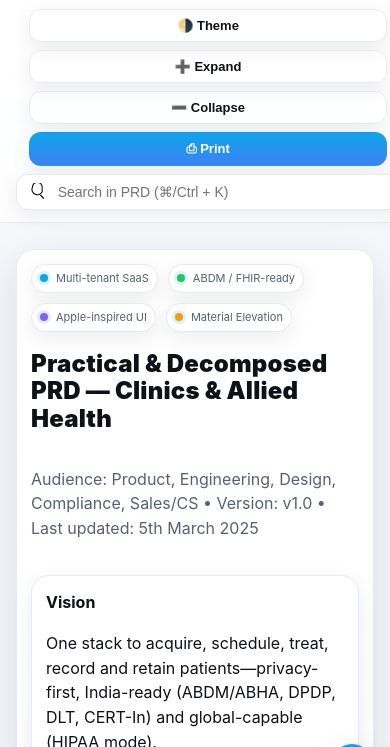
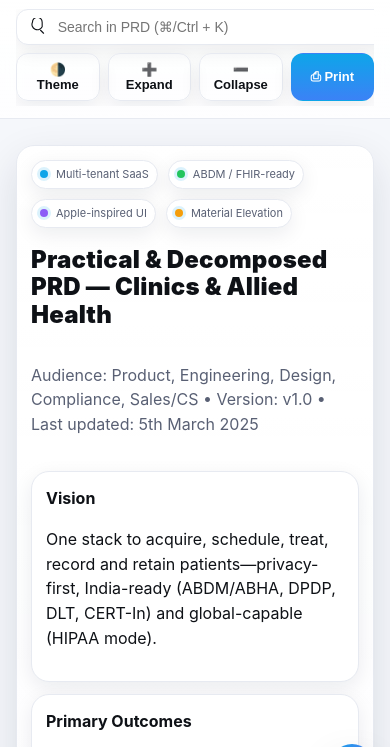
Before and after one commit to adonisarun123/health-os, a plain HTML site: page index.html in a window 390 px wide. Shown: the part 40-787 px from the top of the page. Drawn offline with Linux system fonts and the light colour scheme.

Commit message:
Updated the code for the buttons to work

```diff
--- a/index.html
+++ b/index.html
@@ -325,6 +325,9 @@
       .actions {
         width: 100%;
         justify-content: space-between;
+        flex-wrap: nowrap;
+        overflow-x: auto;
+        padding-bottom: 5px;
       }
 
       .search {
@@ -454,14 +457,22 @@
         flex-direction: column;
         width: 100%;
         gap: 8px;
+        align-items: stretch;
       }
 
       .search {
         order: 1;
       }
 
+      .btn-group {
+        display: flex;
+        gap: 8px;
+        justify-content: space-between;
+        order: 2;
+      }
+
       .btn {
-        width: 100%;
+        flex: 1;
         justify-content: center;
       }
 
@@ -515,10 +526,12 @@
           <svg width="18" height="18" viewBox="0 0 24 24" fill="none" aria-hidden="true"><path d="M21 21l-4.3-4.3m2.3-5.2A7 7 0 1 1 5 5a7 7 0 0 1 14 0z" stroke="currentColor" stroke-width="1.6" stroke-linecap="round"/></svg>
           <input id="search" type="search" placeholder="Search in PRD (⌘/Ctrl + K)" aria-label="Search PRD"/>
         </div>
-        <button class="btn ghost" id="toggleTheme" aria-pressed="false" title="Toggle theme" type="button">🌗 Theme</button>
-        <button class="btn ghost" id="expandAll" title="Expand all modules" type="button">➕ Expand</button>
-        <button class="btn ghost" id="collapseAll" title="Collapse all modules" type="button">➖ Collapse</button>
-        <button class="btn primary" id="printDoc" title="Print / Save as PDF" type="button">⎙ Print</button>
+        <div class="btn-group">
+          <button class="btn ghost" id="toggleTheme" aria-pressed="false" title="Toggle theme" type="button">🌗 Theme</button>
+          <button class="btn ghost" id="expandAll" title="Expand all modules" type="button">➕ Expand</button>
+          <button class="btn ghost" id="collapseAll" title="Collapse all modules" type="button">➖ Collapse</button>
+          <button class="btn primary" id="printDoc" title="Print / Save as PDF" type="button">⎙ Print</button>
+        </div>
       </div>
     </div>
   </header>
@@ -1662,23 +1675,29 @@ GET /automation/runs</code></pre>
     // Theme toggle
     const themeBtn = document.getElementById('toggleTheme');
     const saved = localStorage.getItem('theme');
-    if(saved){ document.documentElement.setAttribute('data-theme', saved); }
+    if(saved){
+      document.documentElement.setAttribute('data-theme', saved);
+      themeBtn.setAttribute('aria-pressed', saved === 'dark');
+    }
     themeBtn.addEventListener('click', () => {
       const curr = document.documentElement.getAttribute('data-theme');
       const next = curr === 'light' ? 'dark' : 'light';
       document.documentElement.setAttribute('data-theme', next);
       localStorage.setItem('theme', next);
-      themeBtn.setAttribute('aria-pressed', next==='dark');
+      themeBtn.setAttribute('aria-pressed', next === 'dark');
     });
-    themeBtn.setAttribute('aria-pressed', (document.documentElement.getAttribute('data-theme')==='dark'));
+
     // Expand/Collapse all (clears any search filtering so everything is visible)
     const expandAll = document.getElementById('expandAll');
     const collapseAll = document.getElementById('collapseAll');
     const searchInput = document.getElementById('search');
+
     // Back to top
     document.getElementById('toTop').addEventListener('click', () => window.scrollTo({top:0, behavior:'smooth'}));
+
     // Print
     document.getElementById('printDoc').addEventListener('click', () => window.print());
+
     // Reading progress bar
     const progress = document.getElementById('progress');
     const onScroll = () => {
@@ -1688,6 +1707,7 @@ GET /automation/runs</code></pre>
     };
     document.addEventListener('scroll', onScroll, {passive:true});
     onScroll();
+
     // --- Search, highlight & filter ---
     const markText = (node, term) => {
       const walker = document.createTreeWalker(node, NodeFilter.SHOW_TEXT, null);
@@ -1712,15 +1732,17 @@ GET /automation/runs</code></pre>
           frag.appendChild(mk);
           lastIndex = m.index + m[0].length;
         }
-        frag.appendChild(document.createTextNode(text.slice(lastIndex]));
+        frag.appendChild(document.createTextNode(text.slice(lastIndex)));
         parent.replaceChild(frag, tn);
       });
     };
+
     const clearMarks = () => document.querySelectorAll('mark').forEach(m => {
       const parent = m.parentNode;
       parent.replaceChild(document.createTextNode(m.textContent), m);
       parent.normalize();
     });
+
     const filterSections = term => {
       clearMarks();
       if(!term){
@@ -1737,23 +1759,28 @@ GET /automation/runs</code></pre>
       matches.slice(0,10).forEach(m => m.open = true);
       matches.forEach(m => markText(m, term));
     };
+
     searchInput.addEventListener('input', e => filterSections(e.target.value.trim()));
+
     window.addEventListener('keydown', e => {
       if((e.ctrlKey || e.metaKey) && e.key.toLowerCase()==='k'){
         e.preventDefault(); searchInput.focus(); searchInput.select();
       }
     });
+
     // Make sure expand/collapse always affect all sections and clear filters
     expandAll.addEventListener('click', () => {
       if (searchInput) { searchInput.value = ''; }
       clearMarks();
       document.querySelectorAll('details.prd').forEach(d => { d.style.removeProperty('display'); d.open = true; });
     });
+
     collapseAll.addEventListener('click', () => {
       if (searchInput) { searchInput.value = ''; }
       clearMarks();
       document.querySelectorAll('details.prd').forEach(d => { d.style.removeProperty('display'); d.open = false; });
     });
+
     // Copy buttons for code blocks
     document.querySelectorAll('.copy').forEach(btn => {
       btn.addEventListener('click', async () => {
@@ -1769,6 +1796,7 @@ GET /automation/runs</code></pre>
         }
       });
     });
+
     // NOTE: No auto-date here; the "Last updated" stays "5th March 2025".
   </script>
 </body>
```
